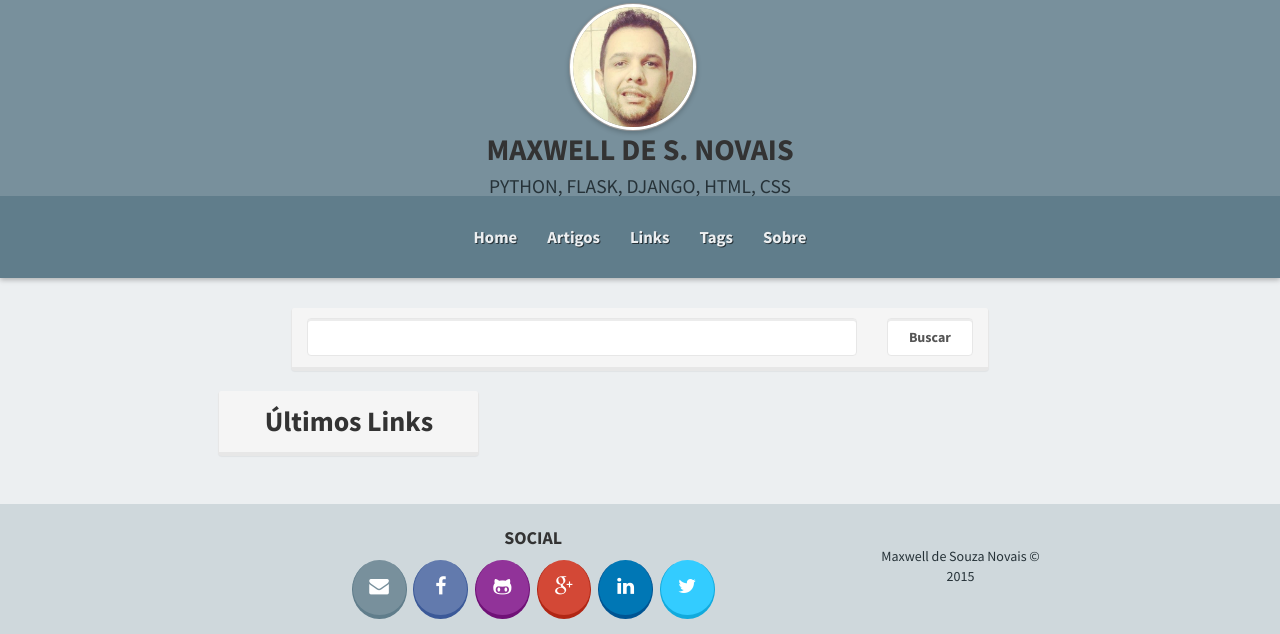
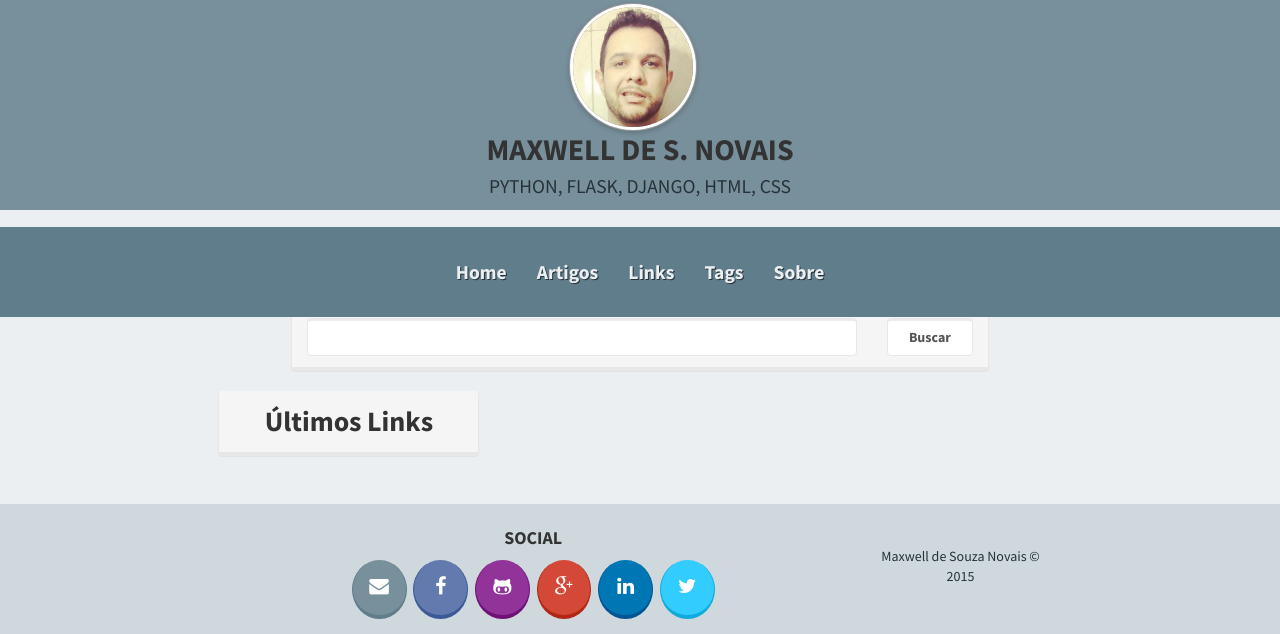
Before and after one commit to maxnovais/Flapy_Blog, a Flask app: page / in a window 1280 px wide. Shown: the top 634 px of the page. Run offline with Flask 2, Linux system fonts and the light colour scheme; data that the repository does not hold is empty; parts of the project's set-up code (start-up, migrations or seed data) failed here and were passed over; some libraries are stand-ins or nearby versions.

Commit message:
Fix branding

```diff
--- a/app/static/css/default.css
+++ b/app/static/css/default.css
@@ -45,7 +45,7 @@ a:hover{
     background-color: #78909C;
     margin: 0px;
     padding: 0px;
-    height: 14em;
+    height: 15em;
     width: 100%;
     position: fixed;
 
@@ -67,14 +67,14 @@ a:hover{
 .navbar{
     background-color: #607D8B;
     border-bottom: 0px;
-    box-shadow: 0 2px 5px rgba(0,0,0,0.26);
+    box-shadow: 0 0px 0px rgba(0,0,0,0.26);
     border-radius: 0%;
     width: 100%;
     margin: 0px;
     padding: 0px;
     border-width: 0 0px 0px 0px;
     padding: 1em;
-    font-size: 1.2em;
+    font-size: 1.4em;
     position: fixed;
     margin-top: 11.6em;
     z-index: 1;
@@ -123,7 +123,7 @@ a:hover{
 
 .header-shrink{
     text-align: left;
-    margin-top: -14em;
+    margin-top: -15em;
 
 }
 
@@ -137,7 +137,7 @@ a:hover{
     margin-top: 0px;
     padding: 0.3em;
     border-width: 0 0px 0px 0px;
-    font-size: 1em;
+    font-size: 1.2em;
 }
 
 .site-title-shrink{
```
